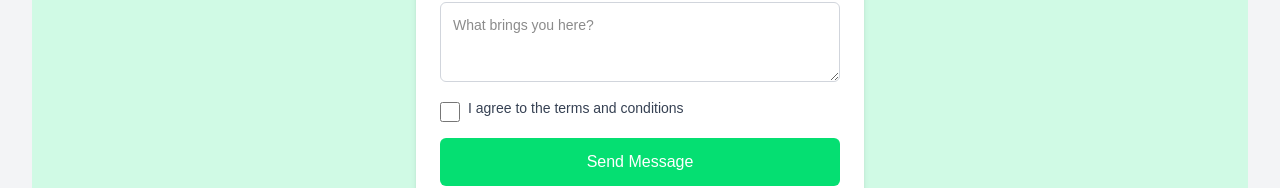
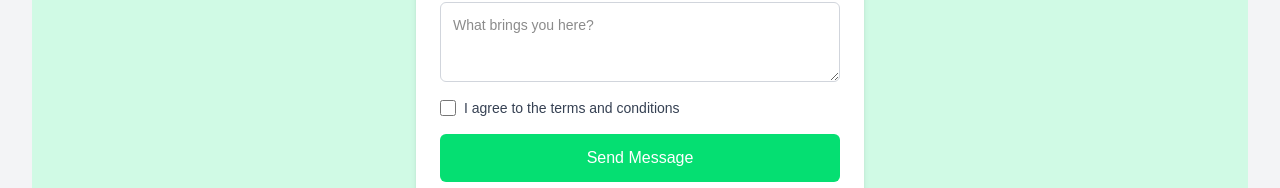
Before and after one commit to veerushukla/dr-serena-blake, a Next.js app: page / in a window 1280 px wide. Shown: the part 5924-6112 px from the top of the page. Built offline with nearby package versions, Linux system fonts and the light colour scheme.

Commit message:
Update Contact.js

```diff
--- a/components/Contact.js
+++ b/components/Contact.js
@@ -203,7 +203,7 @@ const Contact = () => {
                 </div>
               ))}
 
-              <label htmlFor="agreement" className="flex items-start gap-2 text-sm">
+              <label htmlFor="agreement" className="flex items-center gap-2 text-sm">
                 <input
                   type="checkbox"
                   id="agreement"
@@ -211,13 +211,14 @@ const Contact = () => {
                   checked={formData.agreement}
                   onChange={handleChange}
                   onBlur={handleBlur}
-                  className="h-5 w-5 text-blue-600 rounded mt-1"
+                  className="h-4 w-4 text-blue-600 rounded"
                   required
                 />
-                <span className={`${errors.agreement ? "text-red-500" : "text-gray-700"}`}>
+                <span className={errors.agreement ? "text-red-500" : "text-gray-700"}>
                   I agree to the terms and conditions
                 </span>
               </label>
+
               {errors.agreement && <span className="text-red-500 text-sm">{errors.agreement}</span>}
 
               <button
```
